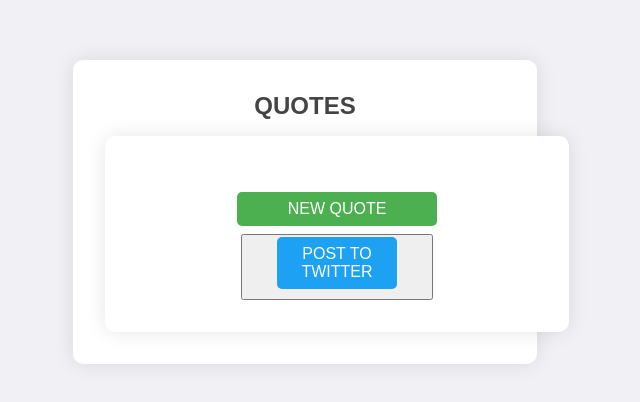
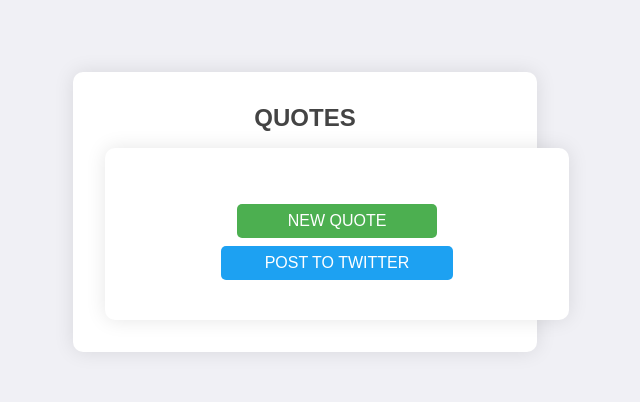
Before and after one commit to sodabarauf/random-quote-machine, a React (Create React App) app: page / in a window 1280 px wide. Shown: the part 188-590 px from the top of the page, without its empty margins (335-975 px from the left). Built offline with nearby package versions, Linux system fonts and the light colour scheme; no server answers.

Commit message:
added freecodecamp check list

```diff
--- a/src/App.js
+++ b/src/App.js
@@ -35,13 +35,12 @@ function App() {
         <button id="new-quote" onClick={getQuote}>New Quote</button>
         </div>
        <div className='col'>
-        <button><a href={`https://twitter.com/intent/tweet?text= ${qouteInfo.text} ${qouteInfo.author}`}
+      <a href={`https://twitter.com/intent/tweet?text= ${qouteInfo.text} ${qouteInfo.author}`}
                   target='_blank'
                   rel='noreferrer'
                   className='btn btn-outline-info '
                   id="tweet-quote"> post to twitter
             </a>
-            </button>
           </div>
          </div>
          </div>
```
